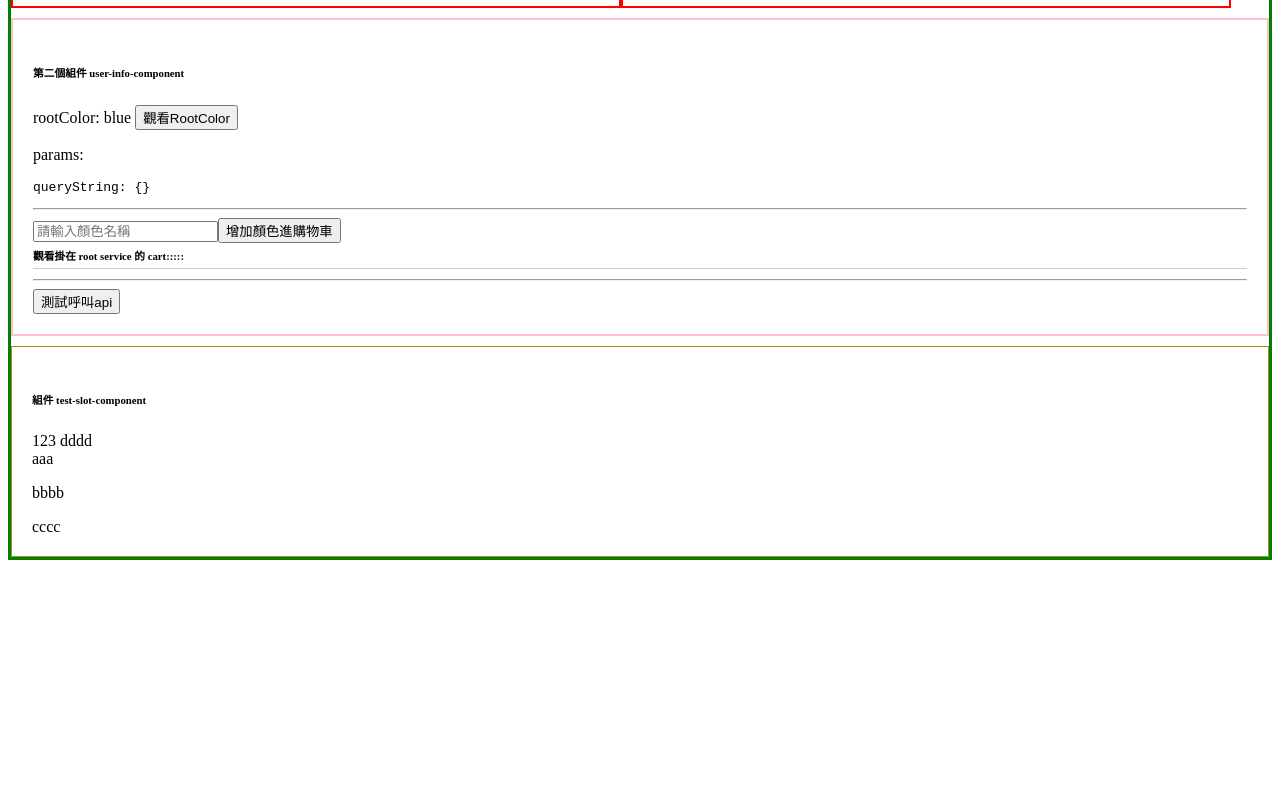
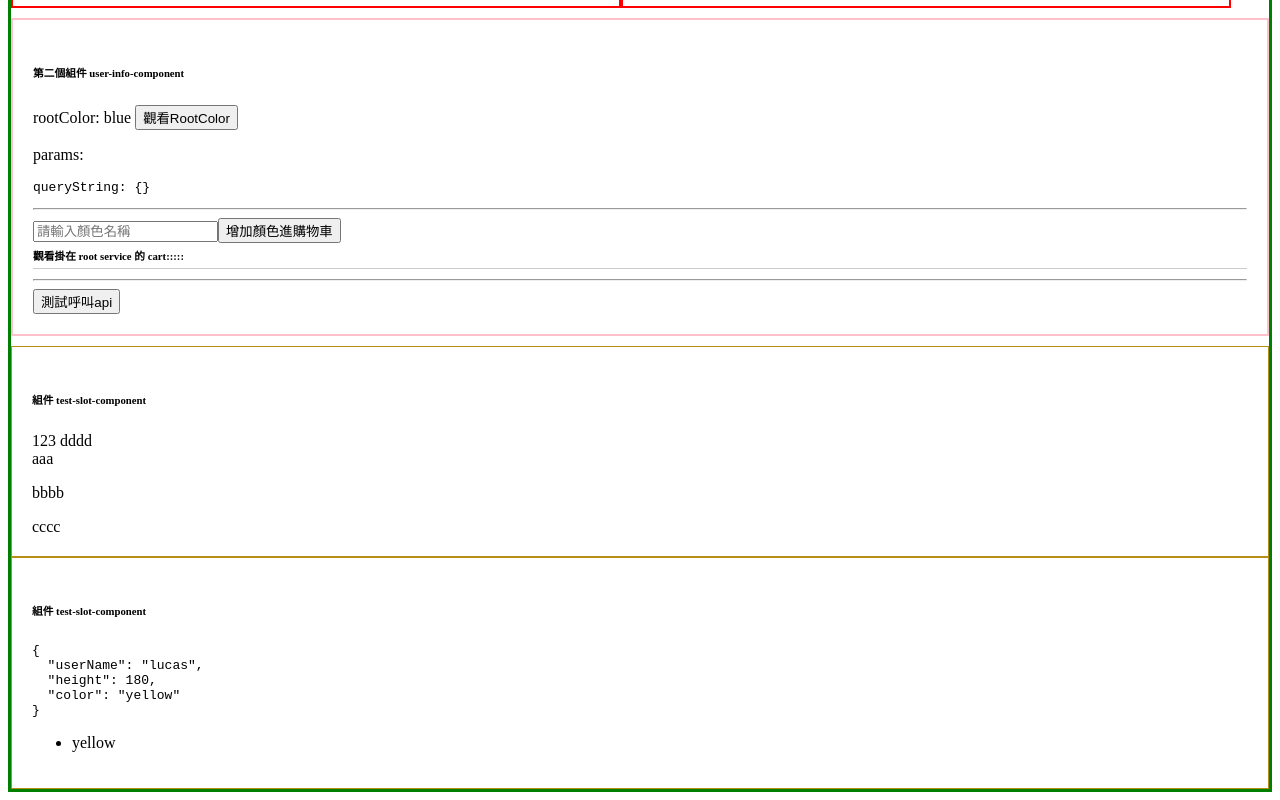
Before and after one commit to lucaschien/Angular10, an Angular app in the folder my-app/: page /index in a window 1280 px wide. Shown: the part 943-1743 px from the top of the page. Before the commit the page ends 1511 px from the top, so only its background shows below. Built offline with nearby package versions, Linux system fonts and the light colour scheme.

Commit message:
研究了一點點類似 vue slot 的那種特性

```diff
--- a/my-app/src/app/components/testSlotComponent/testSlot.component.html
+++ b/my-app/src/app/components/testSlotComponent/testSlot.component.html
@@ -1,5 +1,6 @@
 <div class="test-slot-component">
   <h6>組件 test-slot-component</h6>
+  <pre>{{ useDataModel | json }}</pre>
 
   <!-- 類似 vue 的 slot 但是比 slot 遜很多 -->
   <!-- 一般用法 -->
--- a/my-app/src/app/components/testSlotComponent/testSlot.component.ts
+++ b/my-app/src/app/components/testSlotComponent/testSlot.component.ts
@@ -1,4 +1,5 @@
 import { Component } from '@angular/core';
+import { Input, Output, EventEmitter } from '@angular/core';
 
 @Component({
   selector: 'test-slot-comp',
@@ -10,7 +11,9 @@ import { Component } from '@angular/core';
 export class TestSlotComponent {
   constructor () {}
 
-  // TODO... 這個練習 slot 的部分, 還可以研究將 data 帶給外部的那種需求.
+  @Input() useDataModel: any;
+
+  // TODO... 這個練習 slot 的部分, 還可以研究將 data 帶給外部的那種需求. <--- 沒有實驗成功
   // TODO... 還可以練習, 外部有使用 slot 就使用外部的html, 沒使用就用自己預設的html
 
 }
--- a/my-app/src/app/views/indexView/indexView.component.html
+++ b/my-app/src/app/views/indexView/indexView.component.html
@@ -19,4 +19,11 @@
        dddd <!-- 發現: 這個dddd在實際網頁呈現時, 會被呈現在上面的123後面 -->
      </test-slot-comp>
 
+     <!-- 這是原本想要像 vue slot 一樣可以透過 slot 帶 data 或 method 給外部....殘念沒有成功 -->
+     <test-slot-comp [useDataModel]="slotUseDataModel">
+       <ul class="test-body">
+        <li>{{ slotUseDataModel.color }}</li>
+       </ul>
+     </test-slot-comp>
+
   </div>
--- a/my-app/src/app/views/indexView/indexView.component.ts
+++ b/my-app/src/app/views/indexView/indexView.component.ts
@@ -13,4 +13,11 @@ export class IndexViewComponent {
     console.log(result + '  <<<< 子層呼叫父層的方法.');
   }
 
+  // 提供測試 testSlot.component.ts 組件用的data
+  public slotUseDataModel = {
+    userName: 'lucas',
+    height: 180,
+    color: 'yellow'
+  };
+
 }
```
